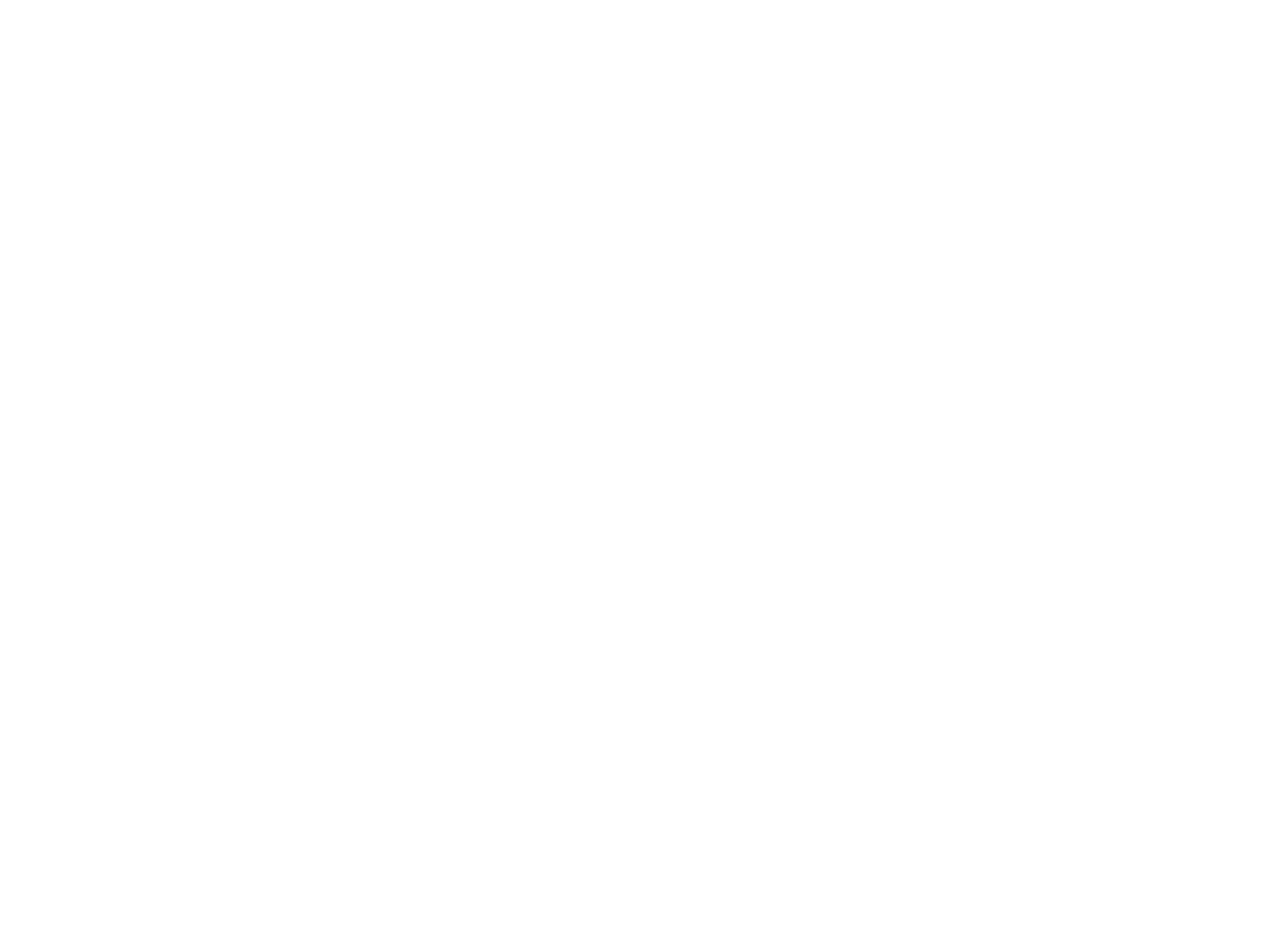
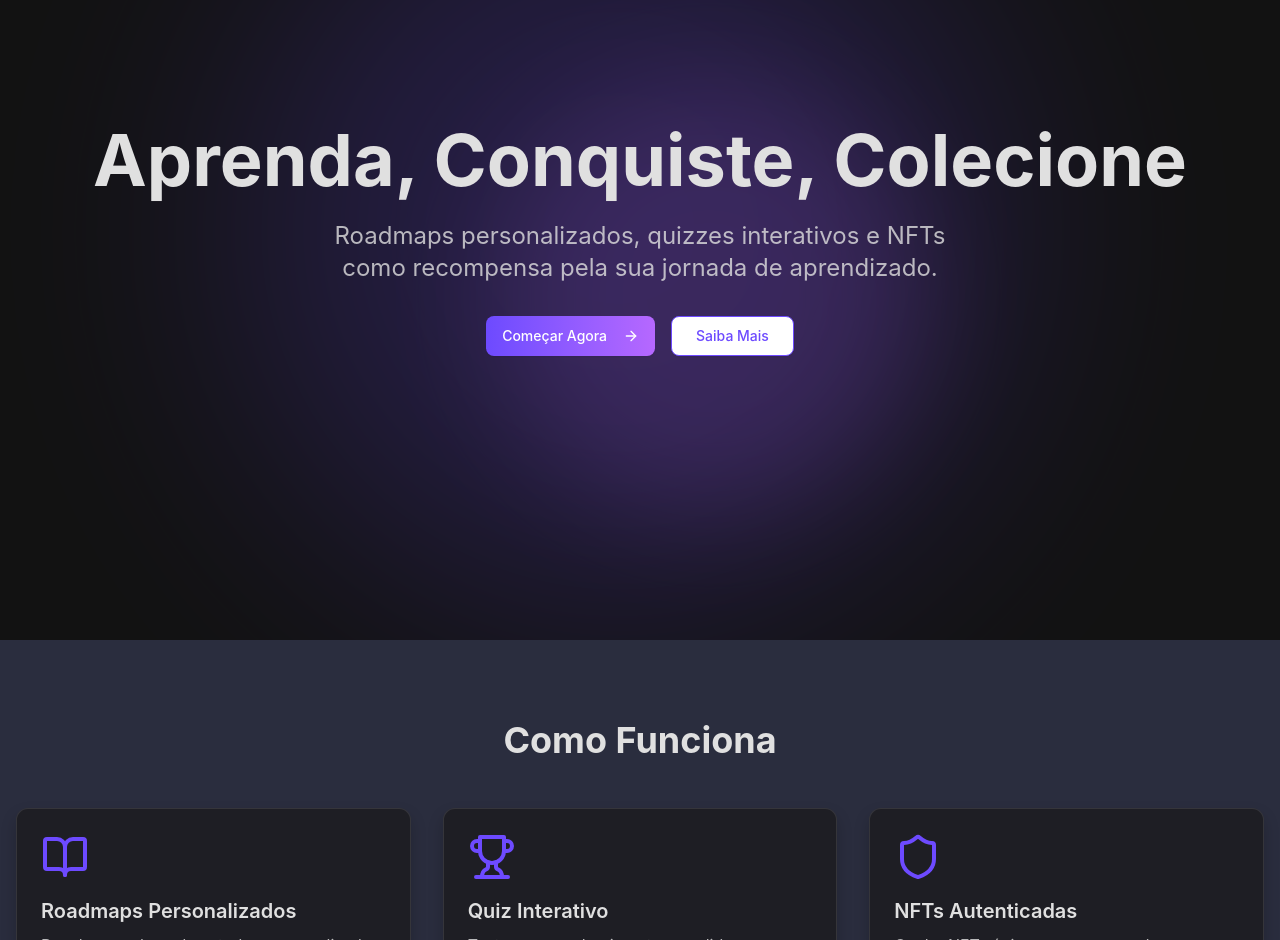
Before and after one commit to yuribodo/proof-of-learn, a React (Vite) app in the folder frontend/: page / in a window 1280 px wide. Shown: the part 160-1100 px from the top of the page. Before the commit the page ends 800 px from the top, so only its background shows below. Built offline with nearby package versions, Linux system fonts and the light colour scheme.

Commit message:
feat: implement HomePage layout with Hero, Features, and CTA sections

```diff
--- a/frontend/src/App.tsx
+++ b/frontend/src/App.tsx
@@ -1,3 +1,12 @@
+import { BrowserRouter, Routes, Route } from 'react-router-dom';
+import { HomePage } from '@/pages/HomePage';
+
 export default function App() {
-	return <div>App</div>;
+	return (
+		<BrowserRouter>
+			<Routes>
+				<Route path="/" element={<HomePage />} />
+			</Routes>
+		</BrowserRouter>
+	);
 }
--- /dev/null
+++ b/frontend/src/components/CTASection.tsx
@@ -0,0 +1,23 @@
+import { Button } from '@/components/ui/button';
+import { ArrowRight } from 'lucide-react';
+
+export function CTASection() {
+  return (
+    <section className="py-20 bg-gradient-to-r from-[#2A2D3E] to-[#404660]">
+      <div className="container mx-auto px-4 text-center">
+        <h2 className="text-3xl md:text-4xl font-heading font-bold mb-6 text-[#E0E0E0]">
+          Pronto para Começar sua Jornada?
+        </h2>
+        <p className="text-xl mb-8 text-[#E0E0E0]/80">
+          Junte-se a milhares de estudantes que já transformaram seu aprendizado em conquistas únicas.
+        </p>
+        <Button
+          size="lg"
+          className="bg-gradient-to-r from-[#6D4AFF] to-[#B668FF] text-white cursor-pointer transform transition-transform duration-200 hover:scale-105"
+        >
+          Criar Minha Conta <ArrowRight className="ml-2" />
+        </Button>
+      </div>
+    </section>
+  );
+}
--- /dev/null
+++ b/frontend/src/components/FeaturesSection.tsx
@@ -0,0 +1,54 @@
+import React from 'react';
+import { BookOpen, Trophy, Shield } from 'lucide-react';
+
+interface Feature {
+  title: string;
+  description: string;
+  icon: React.FunctionComponent<React.SVGProps<SVGSVGElement>>;
+}
+
+const features: Feature[] = [
+  {
+    title: 'Roadmaps Personalizados',
+    description: 'Receba um plano de estudos personalizado baseado no seu nível e objetivos.',
+    icon: BookOpen,
+  },
+  {
+    title: 'Quiz Interativo',
+    description: 'Teste seus conhecimentos e valide seu aprendizado com quizzes dinâmicos.',
+    icon: Trophy,
+  },
+  {
+    title: 'NFTs Autenticadas',
+    description: 'Ganhe NFTs únicas como prova de suas conquistas educacionais.',
+    icon: Shield,
+  },
+];
+
+export function FeaturesSection() {
+  return (
+    <section className="py-20 bg-[#2A2D3E]">
+      <div className="container mx-auto px-4">
+        <h2 className="text-3xl md:text-4xl font-heading font-bold text-[#E0E0E0] text-center mb-12">
+          Como Funciona
+        </h2>
+        <div className="grid md:grid-cols-3 gap-8">
+          {features.map(({ title, description, icon: Icon }) => (
+            <div
+              key={title}
+              className="bg-[#1E1E24] p-6 rounded-[12px] border border-[rgba(255,255,255,0.1)] shadow-[0_8px_16px_rgba(0,0,0,0.2)] transform transition-transform duration-200 hover:scale-105 cursor-pointer"
+            >
+              <Icon className="w-12 h-12 text-[#6D4AFF] mb-4" />
+              <h3 className="text-xl font-heading font-semibold mb-2 text-[#E0E0E0]">
+                {title}
+              </h3>
+              <p className="text-base text-[#E0E0E0]/80">
+                {description}
+              </p>
+            </div>
+          ))}
+        </div>
+      </div>
+    </section>
+  );
+}
--- /dev/null
+++ b/frontend/src/components/HeroSection.tsx
@@ -0,0 +1,57 @@
+"use client";
+
+import { motion } from 'framer-motion';
+import { Button } from '@/components/ui/button';
+import { ArrowRight } from 'lucide-react';
+
+export function HeroSection() {
+  return (
+    <section className="relative flex items-center justify-center h-screen bg-[#121212] overflow-hidden">
+      <motion.div
+        initial={{ opacity: 0, scale: 0 }}
+        animate={{ opacity: 0.2, scale: 2 }}
+        transition={{ duration: 1.5, ease: 'easeOut' }}
+        className="absolute bg-[#6D4AFF] rounded-full w-96 h-96 top-1/4 left-1/3 filter blur-3xl"
+      />
+      <motion.div
+        initial={{ opacity: 0, scale: 0 }}
+        animate={{ opacity: 0.15, scale: 1.5 }}
+        transition={{ duration: 1.2, ease: 'easeOut' }}
+        className="absolute bg-[#B668FF] rounded-full w-72 h-72 bottom-1/4 right-1/3 filter blur-2xl"
+      />
+
+      <div className="relative z-10 text-center px-4">
+        <motion.h1
+          initial={{ y: 50, opacity: 0 }}
+          animate={{ y: 0, opacity: 1 }}
+          transition={{ duration: 1, ease: 'easeOut' }}
+          className="text-5xl md:text-7xl font-heading font-bold text-[#E0E0E0] mb-6"
+        >
+          Aprenda, Conquiste, Colecione
+        </motion.h1>
+        <motion.p
+          initial={{ y: 50, opacity: 0 }}
+          animate={{ y: 0, opacity: 1 }}
+          transition={{ duration: 1, delay: 0.3 }}
+          className="text-xl md:text-2xl text-[#E0E0E0]/80 max-w-2xl mx-auto mb-8"
+        >
+          Roadmaps personalizados, quizzes interativos e NFTs como recompensa pela sua jornada de
+          aprendizado.
+        </motion.p>
+        <motion.div
+          initial={{ scale: 0.8, opacity: 0 }}
+          animate={{ scale: 1, opacity: 1 }}
+          transition={{ duration: 1, delay: 0.6 }}
+          className="flex flex-col sm:flex-row gap-4 justify-center"
+        >
+          <Button size="lg" className="bg-gradient-to-r from-[#6D4AFF] to-[#B668FF] text-white cursor-pointer transform transition-transform duration-200 hover:scale-105">
+            Começar Agora <ArrowRight className="ml-2" />
+          </Button>
+          <Button size="lg" variant="outline" className="border-[#6D4AFF] text-[#6D4AFF] hover:bg-[#6D4AFF]/10 cursor-pointer transform transition-transform duration-200 hover:scale-105">
+            Saiba Mais
+          </Button>
+        </motion.div>
+      </div>
+    </section>
+  );
+}
--- /dev/null
+++ b/frontend/src/pages/HomePage.tsx
@@ -0,0 +1,14 @@
+import { HeroSection } from '@/components/HeroSection';
+import { FeaturesSection } from '@/components/FeaturesSection';
+import { CTASection } from '@/components/CTASection';
+
+export function HomePage() {
+  return (
+    <div className="min-h-screen bg-[#121212] text-[#E0E0E0]">
+      <HeroSection />
+      <FeaturesSection />
+
+      <CTASection />
+    </div>
+  );
+}
```
